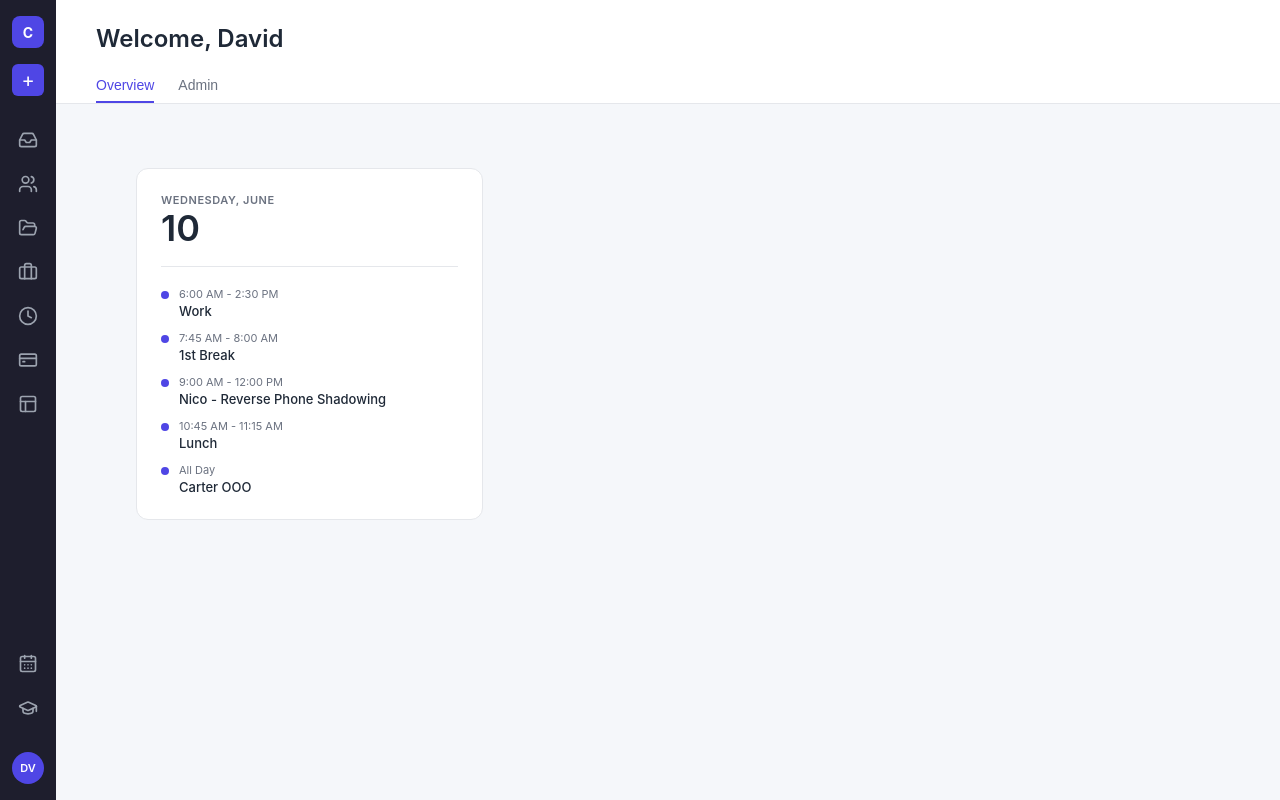
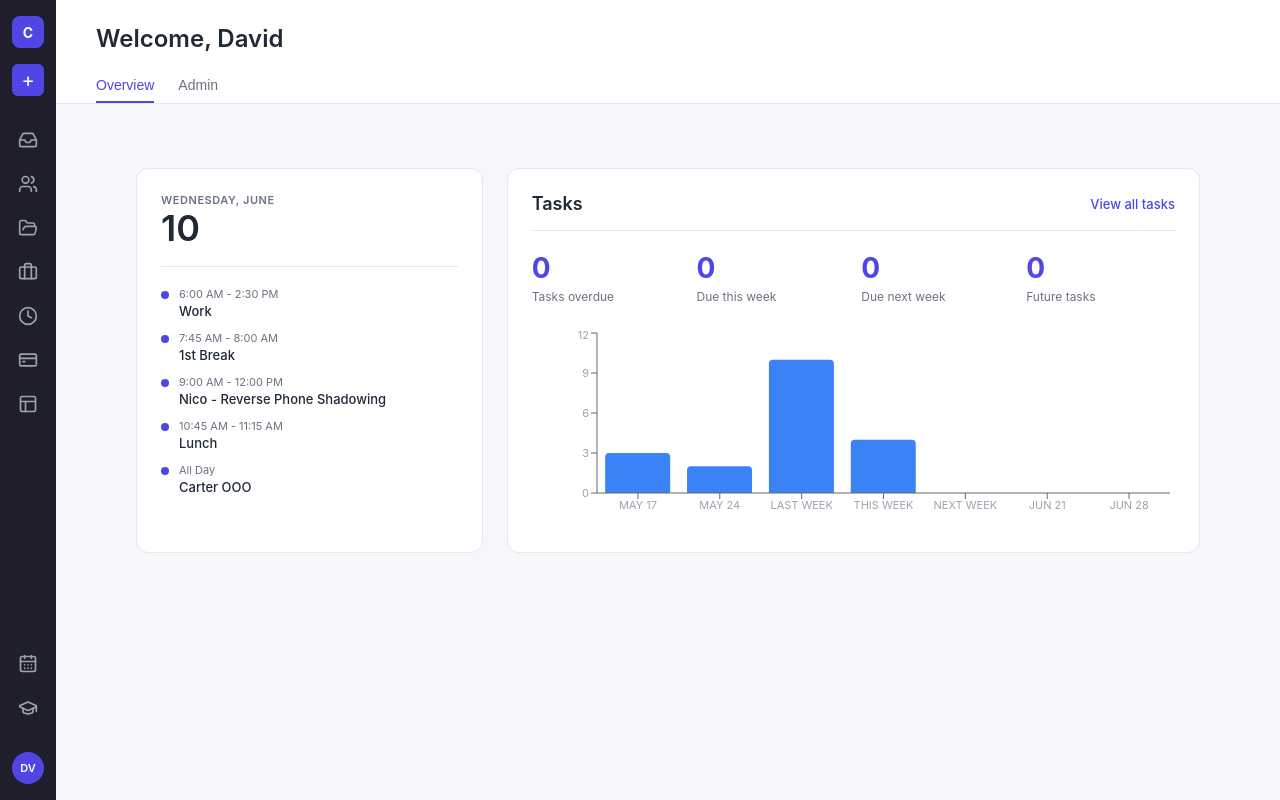
Before and after one commit to adonaivillalobos/canopy-clone, a React (Vite) app: page / in a window 1280 px wide. Built offline with nearby package versions, Linux system fonts and the light colour scheme.

Commit message:
chart, task panel

```diff
--- a/src/App.css
+++ b/src/App.css
@@ -252,3 +252,59 @@ body {
   color: #1f2937;
   font-weight: 500;
 }
+.tasks-panel {
+  background: #ffffff;
+  border-radius: 12px;
+  border: 1px solid #e5e7eb;
+  padding: 24px;
+}
+
+.tasks-header {
+  display: flex;
+  justify-content: space-between;
+  align-items: center;
+  margin-bottom: 20px;
+  padding-bottom: 16px;
+  border-bottom: 1px solid #e5e7eb;
+}
+
+.tasks-header h2 {
+  font-size: 18px;
+  font-weight: 600;
+  color: #1f2937;
+}
+
+.view-all {
+  font-size: 13px;
+  color: #4f46e5;
+  text-decoration: none;
+  font-weight: 500;
+}
+
+.view-all:hover {
+  text-decoration: underline;
+}
+
+.tasks-stats {
+  display: grid;
+  grid-template-columns: repeat(4, 1fr);
+  gap: 16px;
+  margin-bottom: 24px;
+}
+
+.stat-item {
+  display: flex;
+  flex-direction: column;
+  gap: 4px;
+}
+
+.stat-value {
+  font-size: 28px;
+  font-weight: 700;
+  color: #4f46e5;
+}
+
+.stat-label {
+  font-size: 12px;
+  color: #6b7280;
+}
--- a/src/App.jsx
+++ b/src/App.jsx
@@ -2,6 +2,7 @@ import './App.css'
 import Sidebar from './Sidebar'
 import Header from './Header'
 import CalendarPanel from './CalendarPanel'
+import TasksPanel from './TasksPanel'
 
 function App() {
   return (
@@ -12,6 +13,7 @@ function App() {
         <main className="content">
           <div className="dashboard-grid">
             <CalendarPanel />
+            <TasksPanel />
           </div>
         </main>
       </div>
--- /dev/null
+++ b/src/TasksPanel.jsx
@@ -0,0 +1,67 @@
+import {
+  BarChart,
+  Bar,
+  XAxis,
+  YAxis,
+  Tooltip,
+  ResponsiveContainer
+} from 'recharts'
+
+function TasksPanel() {
+
+  const stats = [
+    { label: 'Tasks overdue', value: 0 },
+    { label: 'Due this week', value: 0 },
+    { label: 'Due next week', value: 0 },
+    { label: 'Future tasks', value: 0 },
+  ]
+
+  const chartData = [
+    { week: 'MAY 17', completed: 3, incomplete: 0, overdue: 0 },
+    { week: 'MAY 24', completed: 2, incomplete: 0, overdue: 0 },
+    { week: 'LAST WEEK', completed: 10, incomplete: 0, overdue: 0 },
+    { week: 'THIS WEEK', completed: 4, incomplete: 0, overdue: 0 },
+    { week: 'NEXT WEEK', completed: 0, incomplete: 0, overdue: 0 },
+    { week: 'JUN 21', completed: 0, incomplete: 0, overdue: 0 },
+    { week: 'JUN 28', completed: 0, incomplete: 0, overdue: 0 },
+  ]
+
+  return (
+    <div className="tasks-panel">
+
+      {/* Header */}
+      <div className="tasks-header">
+        <h2>Tasks</h2>
+        <a href="#" className="view-all">View all tasks</a>
+      </div>
+
+      {/* Stats row */}
+      <div className="tasks-stats">
+        {stats.map((stat, index) => (
+          <div key={index} className="stat-item">
+            <span className="stat-value">{stat.value}</span>
+            <span className="stat-label">{stat.label}</span>
+          </div>
+        ))}
+      </div>
+
+      {/* Bar chart */}
+      <ResponsiveContainer width="100%" height={200}>
+        <BarChart data={chartData}>
+          <XAxis
+            dataKey="week"
+            tick={{ fontSize: 11, fill: '#9ca3af' }}
+          />
+          <YAxis
+            tick={{ fontSize: 11, fill: '#9ca3af' }}
+          />
+          <Tooltip />
+          <Bar dataKey="completed" fill="#3b82f6" radius={[4, 4, 0, 0]} />
+        </BarChart>
+      </ResponsiveContainer>
+
+    </div>
+  )
+}
+
+export default TasksPanel
```
Also changed, not shown: src/TaskPanel.jsx (deleted).
